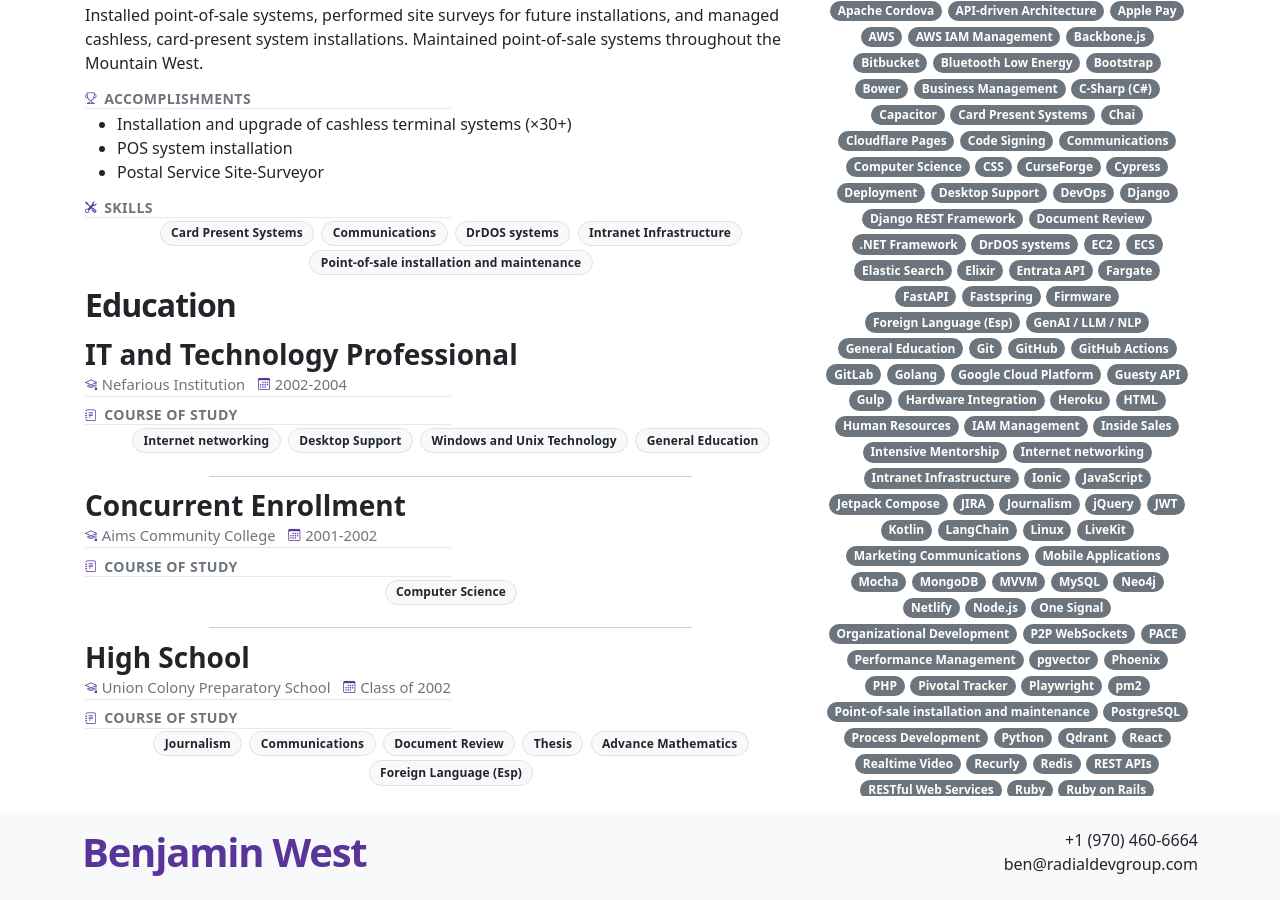
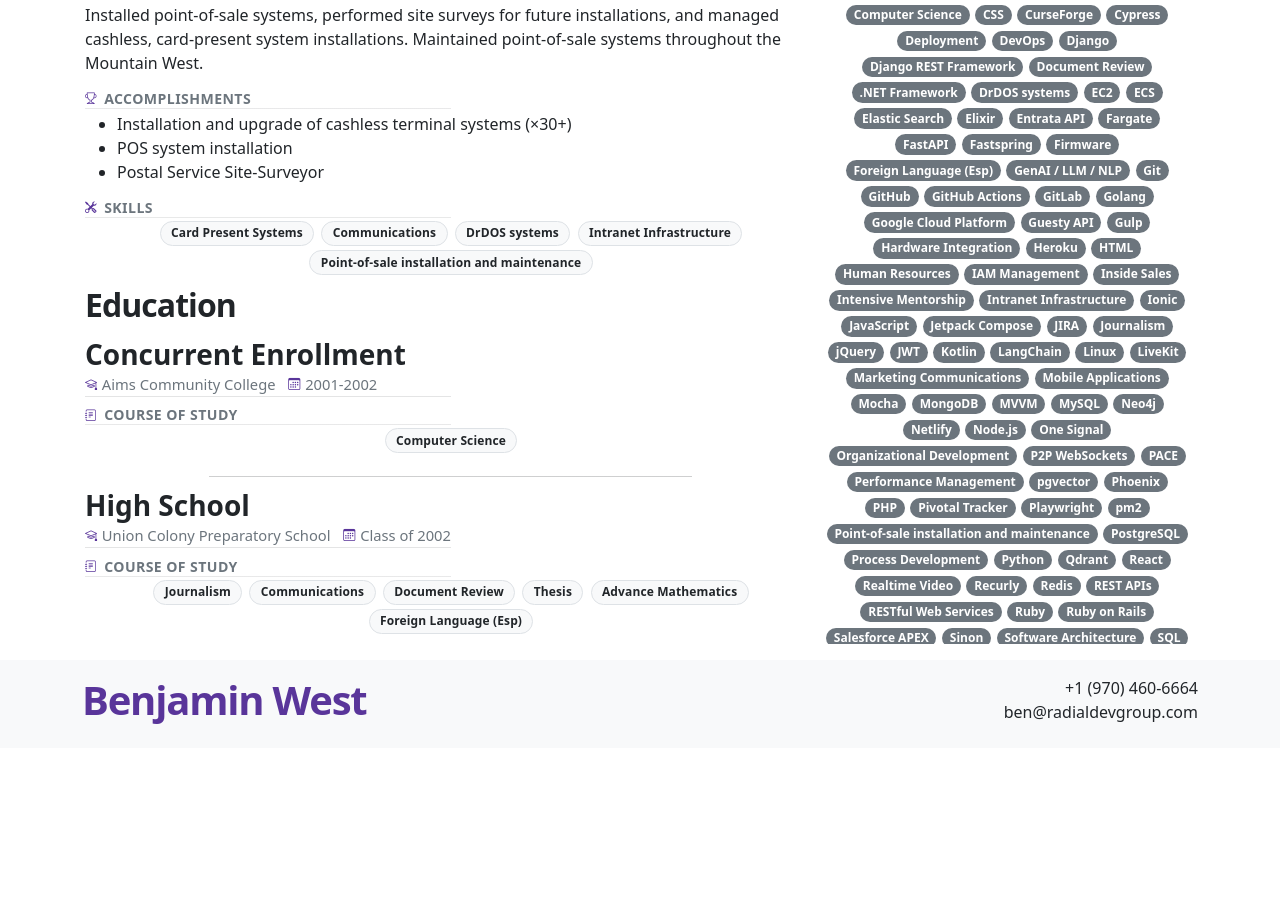
Before and after one commit to mrgenixus/mrgenixus.github.com, a Jekyll site: the page built from resume.html, in a window 1280 px wide and 900 px high, scrolled down 10316 px. Built offline with Jekyll 4.4.1, drawn with Linux system fonts in a browser that asks for light colours; after the commit the page ends 11064 px from its top, so only the background shows below that.

Commit message:
Remove institution from resume

```diff
--- a/resume.html
+++ b/resume.html
@@ -95,34 +95,6 @@
         <h2 id="education">Education</h2>
         <section class="experience-entry education-entry">
           <h3 class="experience-heading">
-            <span class="experience-role">IT and Technology Professional</span>
-          </h3>
-
-          <div class="experience-meta">
-            <span class="experience-meta-item experience-company">
-              <i class="experience-meta-icon bi bi-mortarboard" aria-hidden="true"></i>
-              <span>Nefarious Institution</span>
-            </span>
-            <span class="experience-meta-item experience-tenure">
-              <i class="experience-meta-icon bi bi-calendar3" aria-hidden="true"></i>
-              <span>2002-2004</span>
-            </span>
-          </div>
-
-          <h4 class="experience-block-label">
-            <i class="experience-block-icon bi bi-journal-text" aria-hidden="true"></i>
-            <span>Course of Study</span>
-          </h4>
-          <ul class="list-star badge-list">
-            <li>Internet networking</li>
-            <li>Desktop Support</li>
-            <li>Windows and Unix Technology</li>
-            <li>General Education</li>
-          </ul>
-        </section>
-
-        <section class="experience-entry education-entry">
-          <h3 class="experience-heading">
             <span class="experience-role">Concurrent Enrollment</span>
           </h3>
 
```
